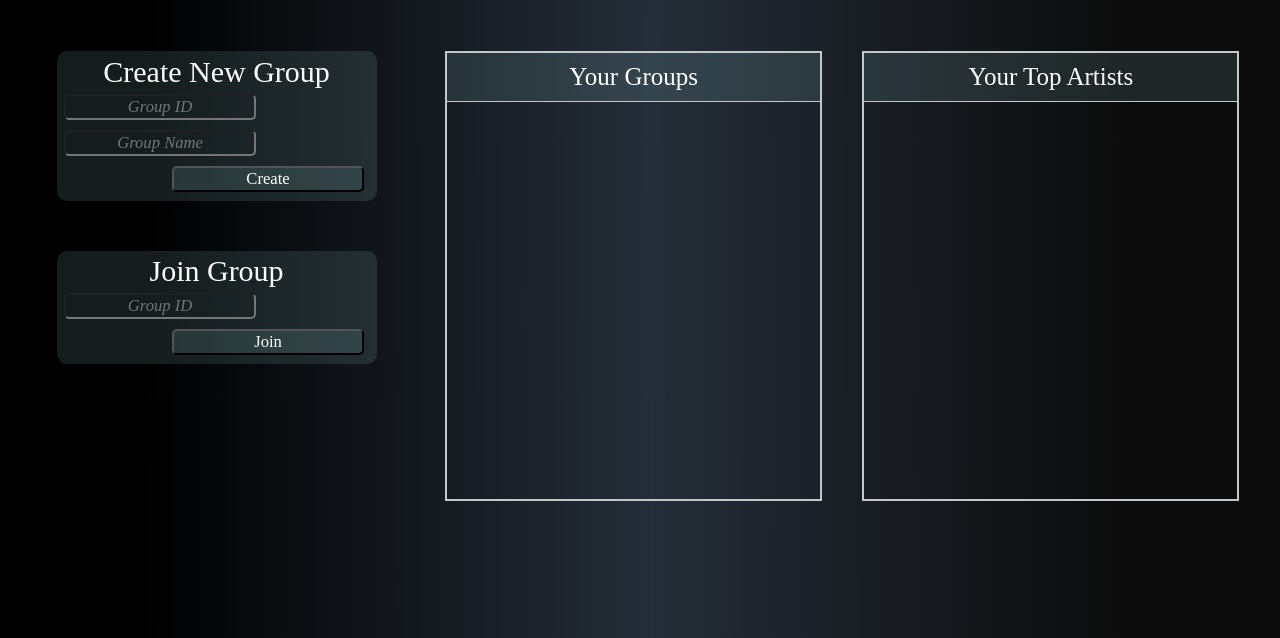
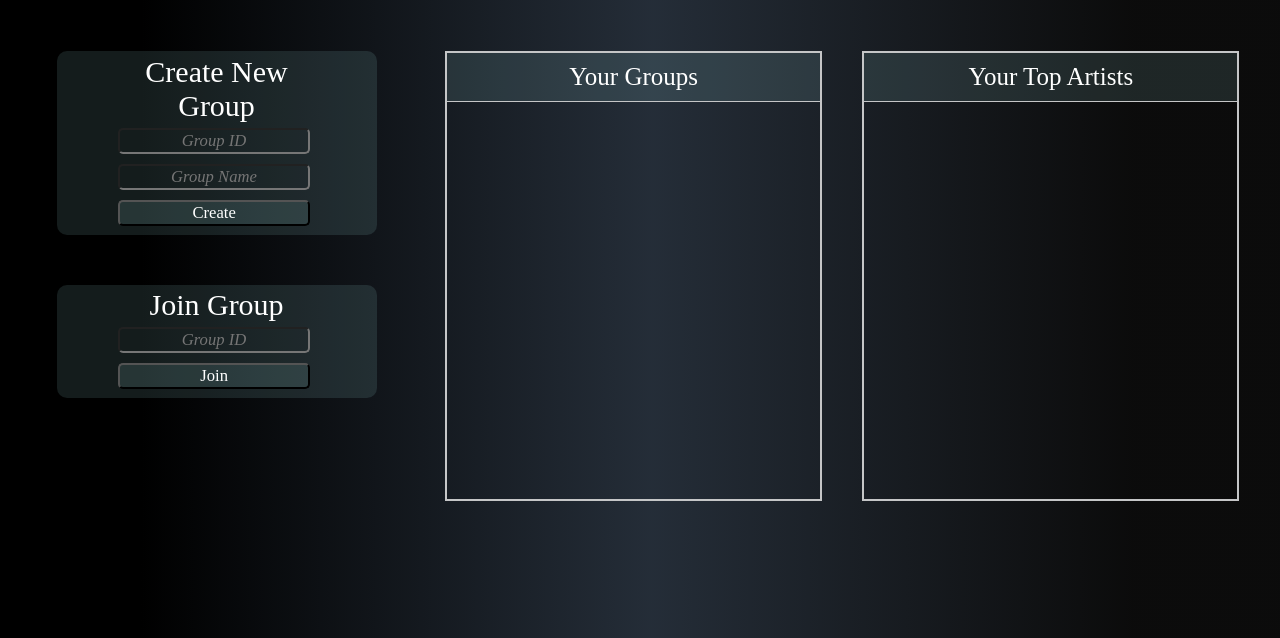
Before and after one commit to elnathanau1/CS411Project, a Django app: template django/spotifyapp_1/templates/dash.html in a window 1280 px wide. Shown: the part 114-752 px from the top of the page. Run offline with Django 3.2, Linux system fonts and the light colour scheme; the template is opened without the code that fills it, so the values that code supplies are empty; parts of the project's set-up code (start-up, migrations or seed data) failed here and were passed over.

Commit message:
small things

```diff
--- a/django/spotifyapp_1/static/css/style3.css
+++ b/django/spotifyapp_1/static/css/style3.css
@@ -324,8 +324,8 @@ padding-left: 5px;
   border-radius: 10px;
   padding-top: 1%;
   padding-bottom: 1%;
-  padding-right: 2%;
-  padding-left: 2%;
+  padding-right: 4.8vw;
+  padding-left: 4.8vw;
 }
 
 .button_hous {
@@ -421,7 +421,7 @@ input {
 }
 
 object {
-    margin-left: 10vw;
+    margin-left: 5vw;
     margin-top: 10vh;
 }
 
```
